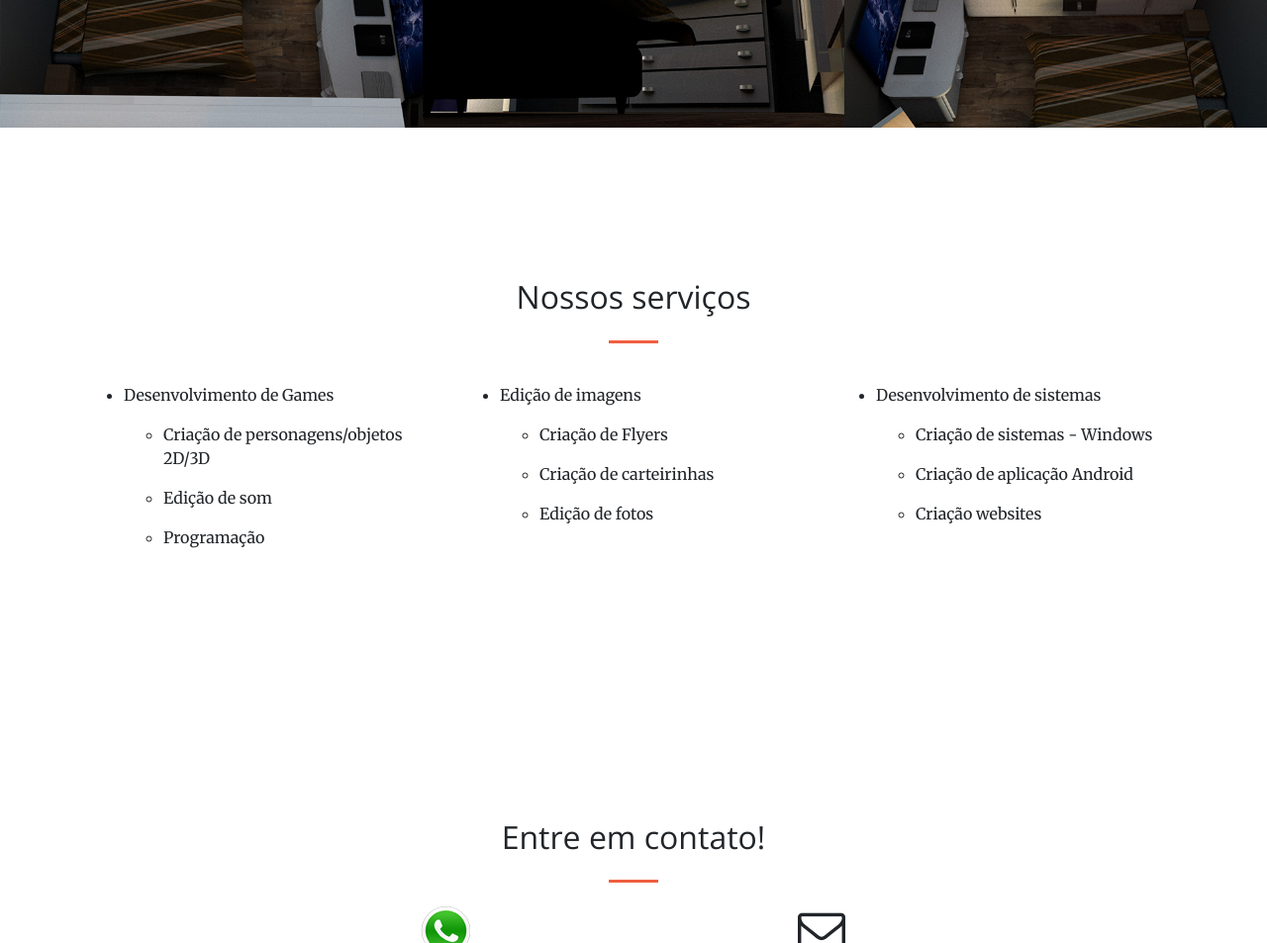
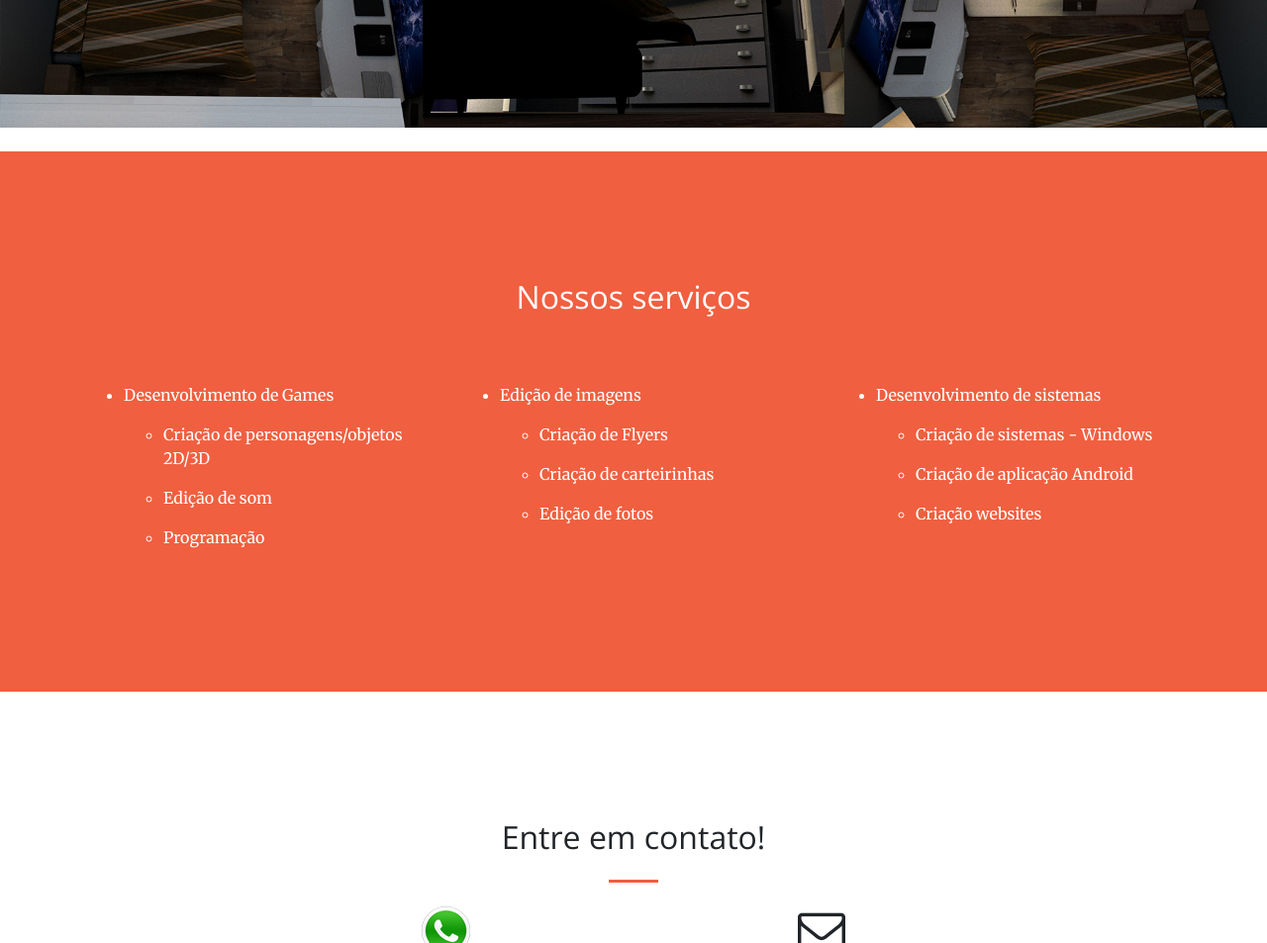
Before and after one commit to workflystudio/website-workfly, a plain HTML site: page index.html in a window 1280 px wide. Shown: the part 1869-2822 px from the top of the page at 99% size. Drawn offline with nearby package versions, Linux system fonts and the light colour scheme.

Commit message:
Add files via upload

```diff
--- a/css/creative.css
+++ b/css/creative.css
@@ -40,6 +40,9 @@ h6 {
 
 .bg-primary {
   background-color: #F05F40 !important;
+}
+.bg-azul {
+  background-color: #0099FF !important;
 }
 
 .bg-dark {
--- a/index.html
+++ b/index.html
@@ -187,17 +187,18 @@
 
 
 
-    <section id="servicos">
+    <section class="bg-primary" id="servicos">
       <div class="container">
         <div class="row">
           <div class="col-lg-8 mx-auto text-center">
-            <h2 class="section-heading">Nossos serviços</h2>
+            <h2 class="section-heading text-white">Nossos serviços</h2>
             <hr class="my-4">
 
           </div>
         </div>
         <div class="row">
-          <div class="col-lg-4 ml-auto text-left">
+
+          <div class="col-lg-4 ml-auto text-left text-white">
 
             <ul>
             <p><li>Desenvolvimento de Games</li></p>
@@ -207,7 +208,7 @@
             <p><li>Edição de som</li></p>
             <p><li>Programação</li></p>
           </div>
-          <div class="col-lg-4 mr-auto text-left">
+          <div class="col-lg-4 mr-auto text-left text-white">
 
             <p>
                <ul>
@@ -220,7 +221,7 @@
             </p>
           </div>
 
-              <div class="col-lg-4 mx-auto text-left">
+              <div class="col-lg-4 mx-auto text-left text-white">
 
             <p>
                <ul>
@@ -235,12 +236,6 @@
              </div>
               </div>
     </section>
-
-
-
-
-
-
     <section id="contact">
       <div class="container">
         <div class="row">
```
